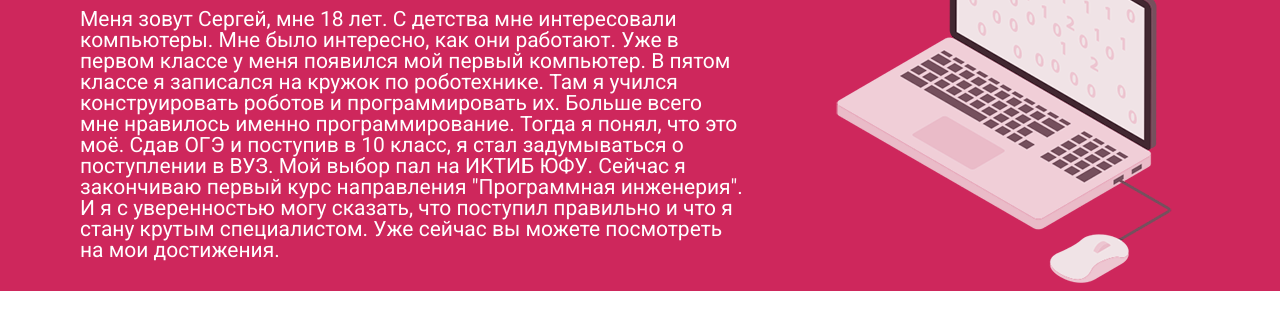
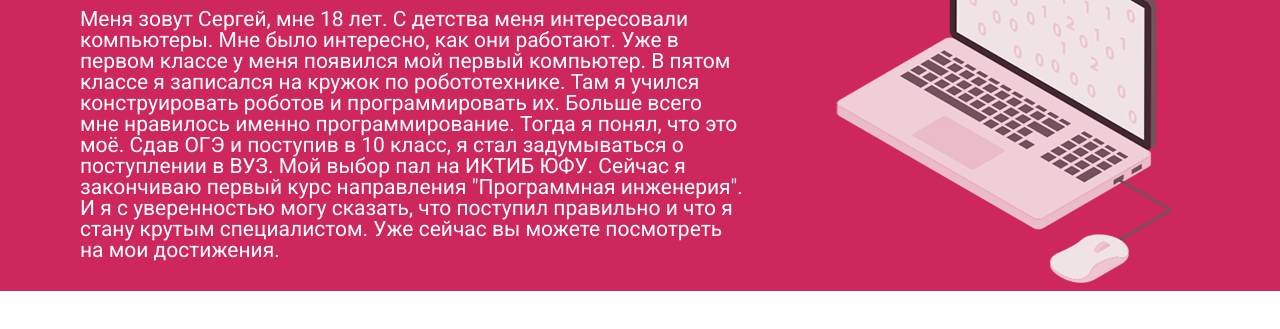
Before and after one commit to SergunWE/sergunwe.github.io, a plain HTML site: page index.html in a window 1280 px wide. Shown: the part 397-726 px from the top of the page. Drawn offline with Linux system fonts and the light colour scheme.

Commit message:
Update index.html

```diff
--- a/index.html
+++ b/index.html
@@ -44,7 +44,7 @@
              <div class="Container section-about-me-container">
                 <div class="left-text">
                     <h2>Немного обо мне</h2>
-                    <p>Меня зовут Сергей, мне 18 лет. С детства мне интересовали компьютеры. Мне было интересно, как они работают. Уже в первом классе у меня появился мой первый компьютер. В пятом классе я записался на кружок по роботехнике. Там я учился конструировать роботов и программировать их. Больше всего мне нравилось именно программирование. Тогда я понял, что это моё. Сдав ОГЭ и поступив в 10 класс, я стал задумываться о поступлении в ВУЗ. Мой выбор пал на ИКТИБ ЮФУ. Сейчас я закончиваю первый курс направления "Программная инженерия". И я с уверенностью могу сказать, что поступил правильно и что я стану крутым специалистом. Уже сейчас вы можете посмотреть на мои достижения.</p>
+                    <p>Меня зовут Сергей, мне 18 лет. С детства меня интересовали компьютеры. Мне было интересно, как они работают. Уже в первом классе у меня появился мой первый компьютер. В пятом классе я записался на кружок по робототехнике. Там я учился конструировать роботов и программировать их. Больше всего мне нравилось именно программирование. Тогда я понял, что это моё. Сдав ОГЭ и поступив в 10 класс, я стал задумываться о поступлении в ВУЗ. Мой выбор пал на ИКТИБ ЮФУ. Сейчас я закончиваю первый курс направления "Программная инженерия". И я с уверенностью могу сказать, что поступил правильно и что я стану крутым специалистом. Уже сейчас вы можете посмотреть на мои достижения.</p>
                 </div>
                 <div class="right-image">
                     <img src="images/comp.png" class="right-about-me_monitor" alt="computer">
```
